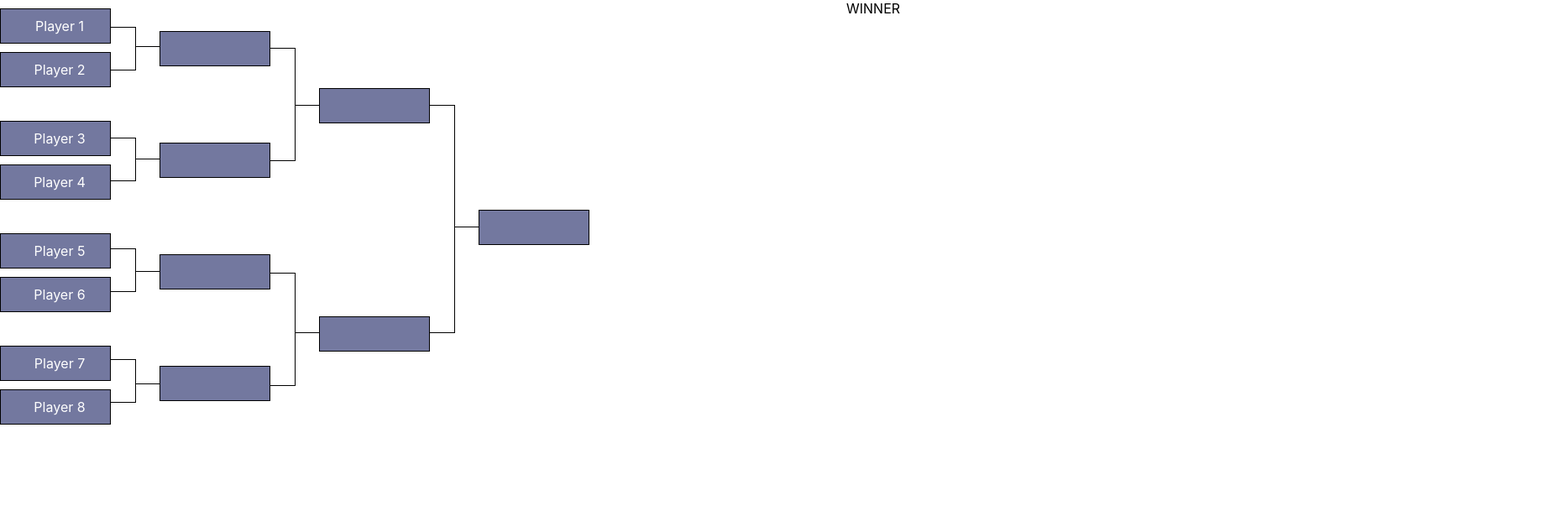
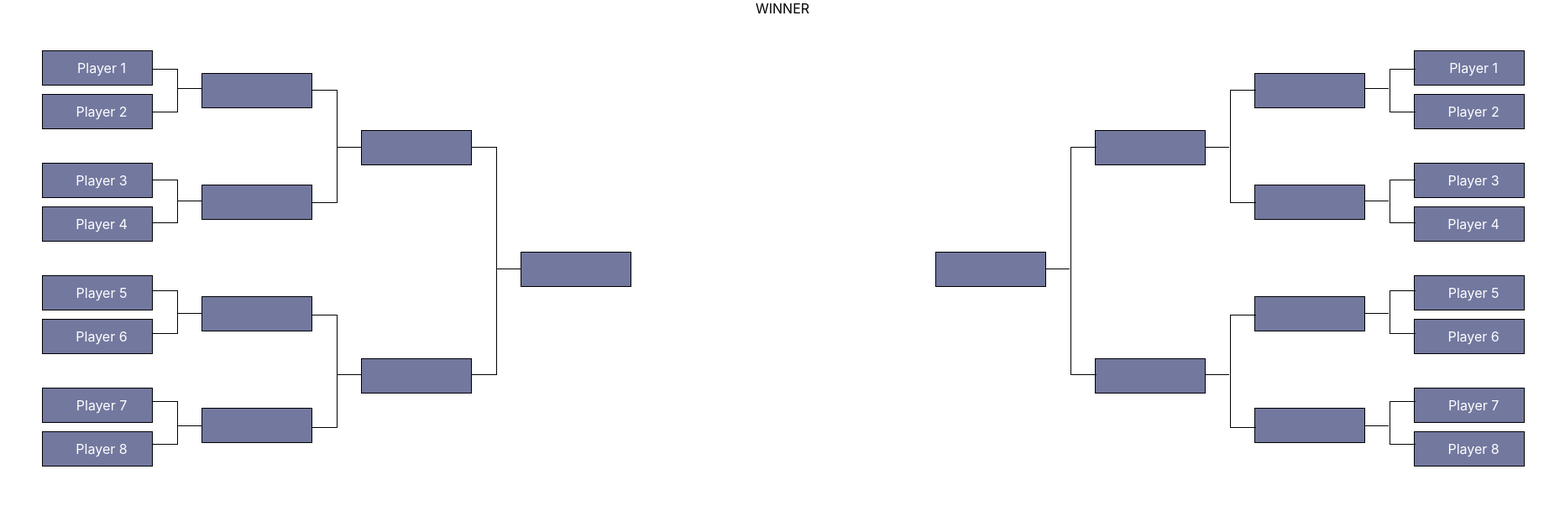
Before and after one commit to rajbharath/tournament-brackets-css, a React (Create React App) app: page / in a window 1280 px wide. Shown: the top 609 px of the page at 84% size, 1864 px wide, since content can reach past the window. Built offline with nearby package versions, Linux system fonts and the light colour scheme.

Commit message:
Add 4 groups

```diff
--- a/src/App.css
+++ b/src/App.css
@@ -47,7 +47,7 @@
     transform: rotate(360deg);
   }
 }
-/*
+
 #main {
     margin: auto;
     display: flex;
@@ -68,7 +68,7 @@
     margin: 50px;
 }
 
-
+/*
 #left > #top .team-name {
     background-color: var(--group-1-team-color);
 }
@@ -256,3 +256,107 @@ section > div:nth-child(2n) {
 #final > div {
     margin-top: 250px;
 }
+
+
+
+#right #container {
+    width: 800px;
+    height: 600px;
+    float: right;
+}
+
+#right section {
+    width: 130px;
+    height: 520px;
+    float: right;
+}
+
+section > div {
+    width: 100px;
+    height: 20px;
+    border: 1px solid #000;
+    margin: 10px 0;
+    background: #73789F;
+    color: white;
+    padding: 10px 10px 10px 20px;
+}
+
+section > div:nth-child(2n) {
+    margin-bottom: 40px;
+}
+
+#right .connecter {
+    width: 30px;
+    height: 520px;
+    float: right;
+}
+
+#right .line {
+    width: 30px;
+    height: 520px;
+    float: right;
+}
+
+#right .connecter div {
+    border: 1px solid #000;
+    border-right: none;
+    height: 50px;
+    width: 100%;
+    margin: 80px 0 0 1px;
+}
+
+#right .connecter div:first-child {
+    margin: 32px 0 0 1px;
+}
+
+#right .line div {
+    border-top: 1px solid #000;
+    margin: 133px 0 0 1px;
+}
+
+#right .line div:first-child {
+    margin-top: 55px;
+}
+
+#quarterFinals > div {
+    margin-top: 91px;
+}
+
+#quarterFinals > div:first-child {
+    margin-top: 37px;
+}
+
+#right #conn2 div {
+    margin-top: 133px;
+    height: 133px;
+}
+
+#right #conn2 div:first-child {
+    margin-top: 57px;
+}
+
+#right #line2 div {
+    margin-top: 270px;
+}
+
+#right #line2 div:first-child {
+    margin-top: 125px;
+}
+#semiFinals > div {
+    margin-top: 230px;
+}
+#semiFinals > div:first-child {
+    margin-top: 105px;
+}
+#right #conn3 div {
+    margin-top: 125px;
+    height: 270px;
+}
+
+#right #line3 div {
+    margin-top: 270px;
+}
+
+#right #final > div {
+    margin-top: 250px;
+}
```
